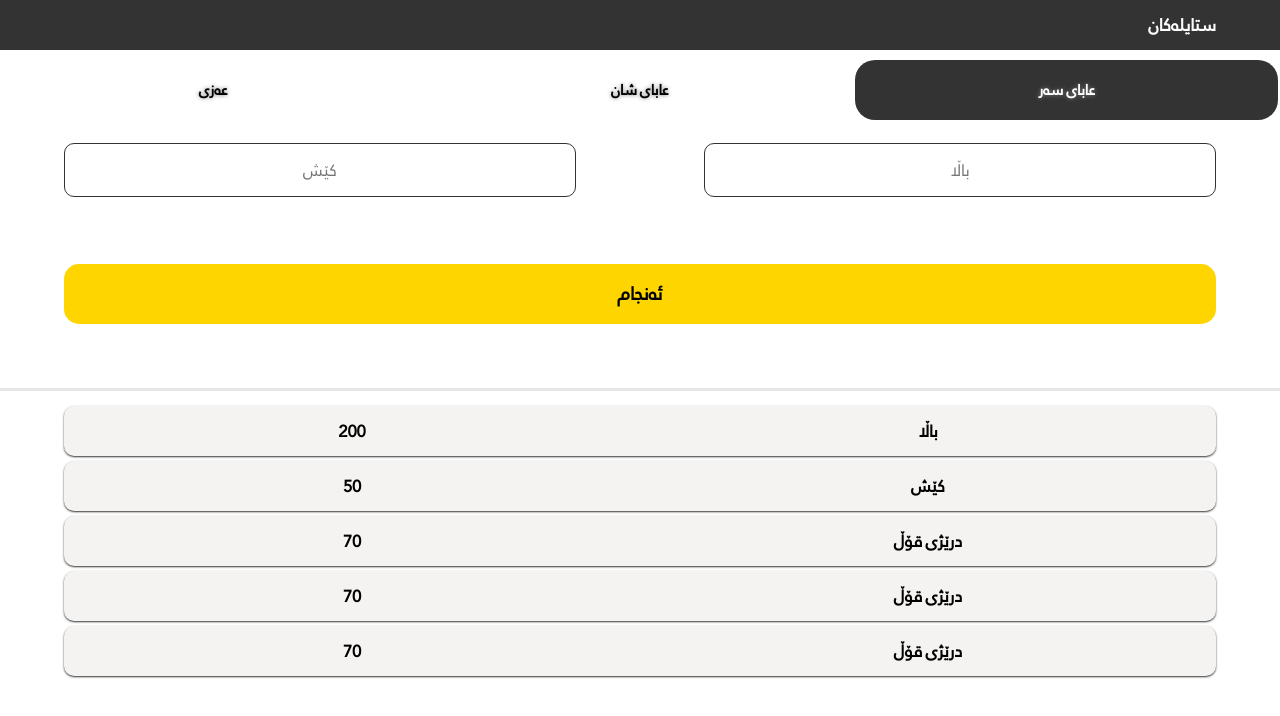
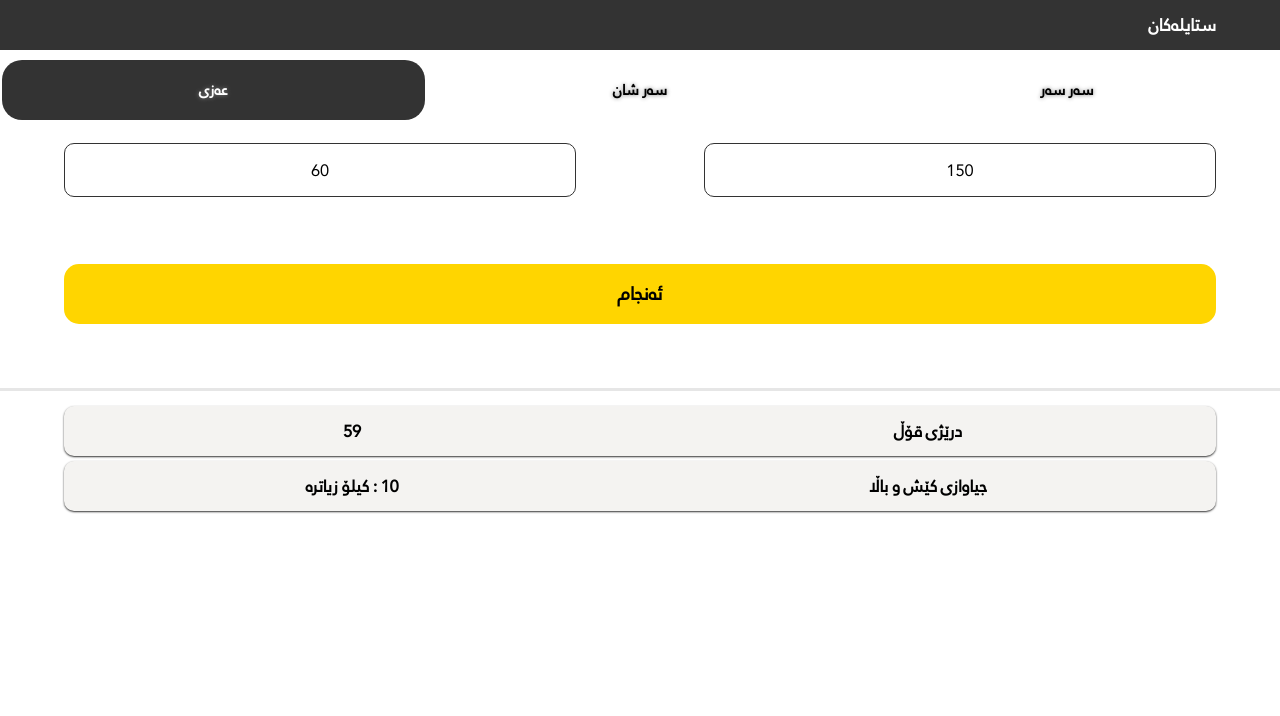
Before and after one commit to matty0blake/Dress-Measures, a plain HTML site: page index.html in a window 1280 px wide. Both pictures are taken after a click on the button "ئەنجام". Drawn offline with Linux system fonts and the light colour scheme.

Commit message:
1: Building a program (cpu(od,title)) for calculating measures.that able to work with database 2: writing three measures into database

```diff
--- a/db.json
+++ b/db.json
@@ -0,0 +1,103 @@
+{
+    "AZI": [
+        {
+            "limit": [150, 155],
+            "sizes": [
+                [-20, -10, 58],
+                [-10, 99, 59]
+            ]
+        },
+        {
+            "limit": [155, 160],
+            "sizes": [
+                [-20, -10, 59],
+                [-10, 99, 60]
+            ]
+        },
+        {
+            "limit": [160, 170],
+            "sizes": [
+                [-20, -10, 60],
+                [-10, 99, 61]
+            ]
+        },
+        {
+            "limit": [170, 180],
+            "sizes": [
+                [-20, -10, 62],
+                [-10, 99, 64]
+            ]
+        }
+    ],
+    "SAR": [
+        {
+            "limit": [150, 155],
+            "sizes": [[-20, 99, 83]]
+        },
+        {
+            "limit": [155, 160],
+            "sizes": [[-20, 99, 85]]
+        },
+        {
+            "limit": [160, 170],
+            "sizes": [[-20, 99, 88]]
+        },
+        {
+            "limit": [170, 180],
+            "sizes": [[-20, 99, 90]]
+        }
+    ],
+    "SHAN": [
+        {
+            "limit": [150, 155],
+            "sizes": [
+                [-20, -10, 68],
+                [-10, 99, 68]
+            ]
+        },
+        {
+            "limit": [155, 160],
+            "sizes": [
+                [-20, -10, 70],
+                [-10, 99, 71]
+            ]
+        },
+        {
+            "limit": [160, 170],
+            "sizes": [
+                [-20, -10, 72],
+                [-10, 99, 73]
+            ]
+        },
+        {
+            "limit": [170, 180],
+            "sizes": [
+                [-20, -10, 74],
+                [-10, 99, 75]
+            ]
+        }
+    ],
+    "DREZHY_TANWRA": [
+        {
+            "limit": [150, 160],
+            "sizes": [
+                [-20, 40, 100],
+                [40, 99, 102]
+            ]
+        },
+        {
+            "limit": [160, 170],
+            "sizes": [
+                [-20, 40, 105],
+                [40, 99, 107]
+            ]
+        },
+        {
+            "limit": [170, 180],
+            "sizes": [
+                [-20, 40, 110],
+                [40, 99, 112]
+            ]
+        }
+    ]
+}
--- a/index.css
+++ b/index.css
@@ -109,6 +109,7 @@ nav h3 {
     overflow-y: auto;
     padding-bottom: 30px;
     border-top: 3px solid hsl(0, 0%, 90%);
+    transition: 1s;
 }
 
 #outPut .print:first-child {
@@ -131,4 +132,5 @@ nav h3 {
     color: black;
     font-size: 18px;
     font-weight: 900;
+    direction: rtl;
 }
--- a/index.html
+++ b/index.html
@@ -23,14 +23,14 @@
         </nav>
 
         <div id="dress_type">
-            <div class="dress_types_options" value="azi" selected="false">
+            <div class="dress_types_options" value="azi" selected="true">
                 <p>عەزی</p>
             </div>
             <div class="dress_types_options" value="shan" selected="false">
-                <p>عابای شان</p>
+                <p>سەر شان</p>
             </div>
-            <div class="dress_types_options" value="sar" selected="true">
-                <p>عابای سەر</p>
+            <div class="dress_types_options" value="sar" selected="false">
+                <p>سەر سەر</p>
             </div>
         </div>
 
@@ -41,7 +41,7 @@
                 placeholder="کێش"
                 inputmode="numeric"
                 maxlength="3"
-                value=""
+                value="60"
             />
             <input
                 id="height"
@@ -49,7 +49,7 @@
                 placeholder="باڵا"
                 inputmode="numeric"
                 maxlength="3"
-                value=""
+                value="150"
             />
         </div>
         <button id="submittingBtn">ئەنجام</button>
--- a/index.js
+++ b/index.js
@@ -27,6 +27,9 @@ const selectingDressType = (clickedElement) => {
 };
 
 const submittingInputs = () => {
+    //clearing the Output field
+    document.querySelector("#outPut").innerHTML = "";
+
     let dress_type = () => {
         let types = document.querySelector("#dress_type").children;
         types = Object.values(types);
@@ -43,21 +46,24 @@ const submittingInputs = () => {
         return selected;
     };
 
-    dress_type = dress_type();
+    dress_type = dress_type().toUpperCase();
     let weight = document.querySelector("#weight").value;
     let height = document.querySelector("#height").value;
 
     const orgnizedData = {
         dress_type: dress_type,
-        height: height,
-        weight: weight,
-        height_to_weight: height - 100 - weight,
+        height: Number(height),
+        weight: Number(weight),
+        height_to_weight: (height - weight - 100) * -1,
     };
 
-    console.log(orgnizedData);
+    cpu(orgnizedData, "درێژی قۆڵ");
+    jiawazy_kesh(orgnizedData.height_to_weight);
 };
 
 const printingResult = ([pro, res]) => {
+    // creating and appending the element
+
     let DIV_print = document.createElement("div");
     DIV_print.classList.add("print");
 
@@ -74,8 +80,83 @@ const printingResult = ([pro, res]) => {
     document.querySelector("#outPut").appendChild(DIV_print);
 };
 
-printingResult(["باڵا", "200"]);
-printingResult(["کێش", "50"]);
-printingResult(["درێژی قۆڵ", "70"]);
-printingResult(["درێژی قۆڵ", "70"]);
-printingResult(["درێژی قۆڵ", "70"]);
+//+++++++++++++ Dresses Functions
+
+// Database
+let db = fetch("./db.json")
+    .then((res) => res.json())
+    .then((res) => {
+        db = res;
+    });
+
+const cpu = (od, title) => {
+    // specifiong height
+    let dress_type = od.dress_type.toString();
+    let dress_sizes = db[dress_type];
+
+    for (let index = 0; index < dress_sizes.length; index++) {
+        let i_dress_sizes = dress_sizes[index];
+        let start = i_dress_sizes.limit[0];
+        let end = i_dress_sizes.limit[1];
+        let person_height = od.height;
+
+        let result1 = start <= person_height;
+        let result2 = end > person_height;
+        let finalResult = result1 + result2;
+
+        if (finalResult >= 2) {
+            // found the height secter Now searching for weight to height
+            console.log("height is between ", start, "-", end, "index", index);
+
+            //checking Weight Difference for result
+            for (let i = 0; i < i_dress_sizes.sizes.length; i++) {
+                const sizes = i_dress_sizes.sizes[i];
+
+                const height_to_weight = od.height_to_weight;
+                let start = sizes[0];
+                let end = sizes[1];
+
+                let result1 = start <= height_to_weight;
+                let result2 = end > height_to_weight;
+                let finalResult = result1 + result2;
+
+                console.log(start, ":::", height_to_weight, ":::", end);
+                console.log(result1, result2);
+                console.log(finalResult);
+
+                if (finalResult >= 2) {
+                    printingResult([title, sizes[2]]);
+
+                    console.log(finalResult);
+                    console.log("the condition is true");
+                    break;
+                }
+            }
+
+            break;
+        } else {
+            console.log(
+                "the person is not between ",
+                start,
+                "-",
+                end,
+                "height"
+            );
+        }
+    }
+};
+
+const jiawazy_kesh = (height_to_weight) => {
+    if (height_to_weight >= 0) {
+        printingResult([
+            "جیاوازی کێش و باڵا",
+            height_to_weight + " : " + "کیلۆ زیاترە",
+        ]);
+    } else if (height_to_weight < 0) {
+        printingResult([
+            "جیاوازی کێش و باڵا",
+            height_to_weight * -1 + " : " + "کیلۆ کەمترە",
+        ]);
+    }
+    console.log(height_to_weight);
+};
```
Also changed, not shown: test.js (added).
